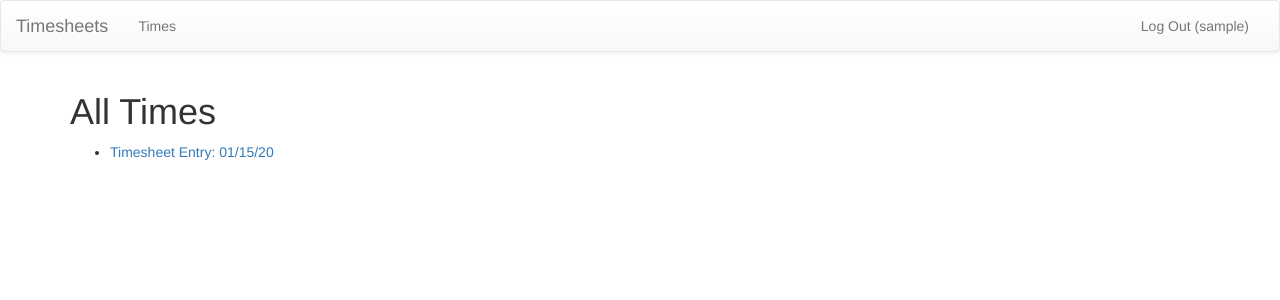
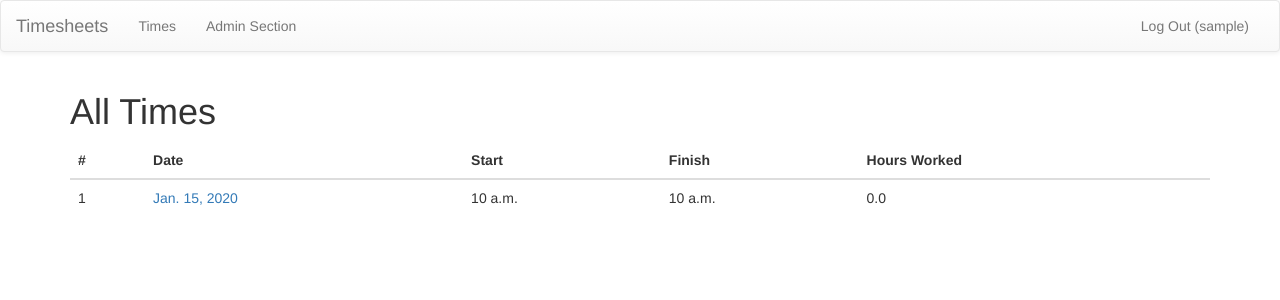
Before and after one commit to Michael-F-Bryan/website, a Django app: page /times/ in a window 1280 px wide. Shown: the top 300 px of the page. Run offline with Django 3.2, Linux system fonts and the light colour scheme; a user stored in the database is signed in; tables that the repository leaves empty hold one stand-in row (values such as "Sample post"); some libraries are stand-ins or nearby versions.

Commit message:
Gave the list_all view a pretty face

```diff
--- a/home/templates/base.html
+++ b/home/templates/base.html
@@ -28,6 +28,9 @@
             <li>
               <a href="{% url 'times:list_all' %}">Times</a>
             </li>
+            {% if request.user.is_authenticated %}
+            <li><a href="{% url 'admin:index' %}">Admin Section</a></li>
+            {% endif %}
           </ul>
 
           <ul class="nav navbar-nav navbar-right">
--- a/times/templates/times/list_all.html
+++ b/times/templates/times/list_all.html
@@ -2,11 +2,29 @@
 
 {% block content %}
 <h1>All Times</h1>
-<ul>
-  {% for time in times %}
-  <li>
-    <a href="{% url 'times:detail' time.id %}">{{ time }}</a>
+<table class="table table-hover">
+  <thead>
+    <tr>
+      <th>#</th>
+      <th>Date</th>
+      <th>Start</th>
+      <th>Finish</th>
+      <th>Hours Worked</th>
+    </tr>
+  </thead>
+  <tbody>
+    {% for time in times|dictsortreversed:"start" %}
+    <tr>
+      <td>{{ forloop.counter }}</td>
+      <td>
+        <a href="{% url 'times:detail' time.id %}">{{ time.start|date }}</a>
+      </td>
+      <td>{{ time.start|time }}</td>
+      <td>{{ time.end|time }}</td>
+      <td>{{ time.hours_worked | floatformat }}</td>
+    </tr>
   </li>
   {% endfor %}
-</ul>
+</tbody>
+</table>
 {% endblock %}
--- a/times/views.py
+++ b/times/views.py
@@ -1,12 +1,16 @@
 from django.shortcuts import render, get_object_or_404
 from django.http import HttpResponse
+from django.contrib.auth.decorators import login_required
+
 
 from .models import Time
 
+@login_required
 def detail(request, time_id):
     time = get_object_or_404(Time, pk=time_id)
     return render(request, 'times/detail.html', {'time': time})
 
+@login_required
 def list_all(request):
     times = Time.objects.all()
     return render(request, 'times/list_all.html', {'times': times})
--- a/timesheets/settings.py
+++ b/timesheets/settings.py
@@ -121,3 +121,4 @@ USE_TZ = True
 
 STATIC_URL = '/static/'
 LOGIN_REDIRECT_URL = 'home:homepage'
+LOGIN_URL = 'login'
```
